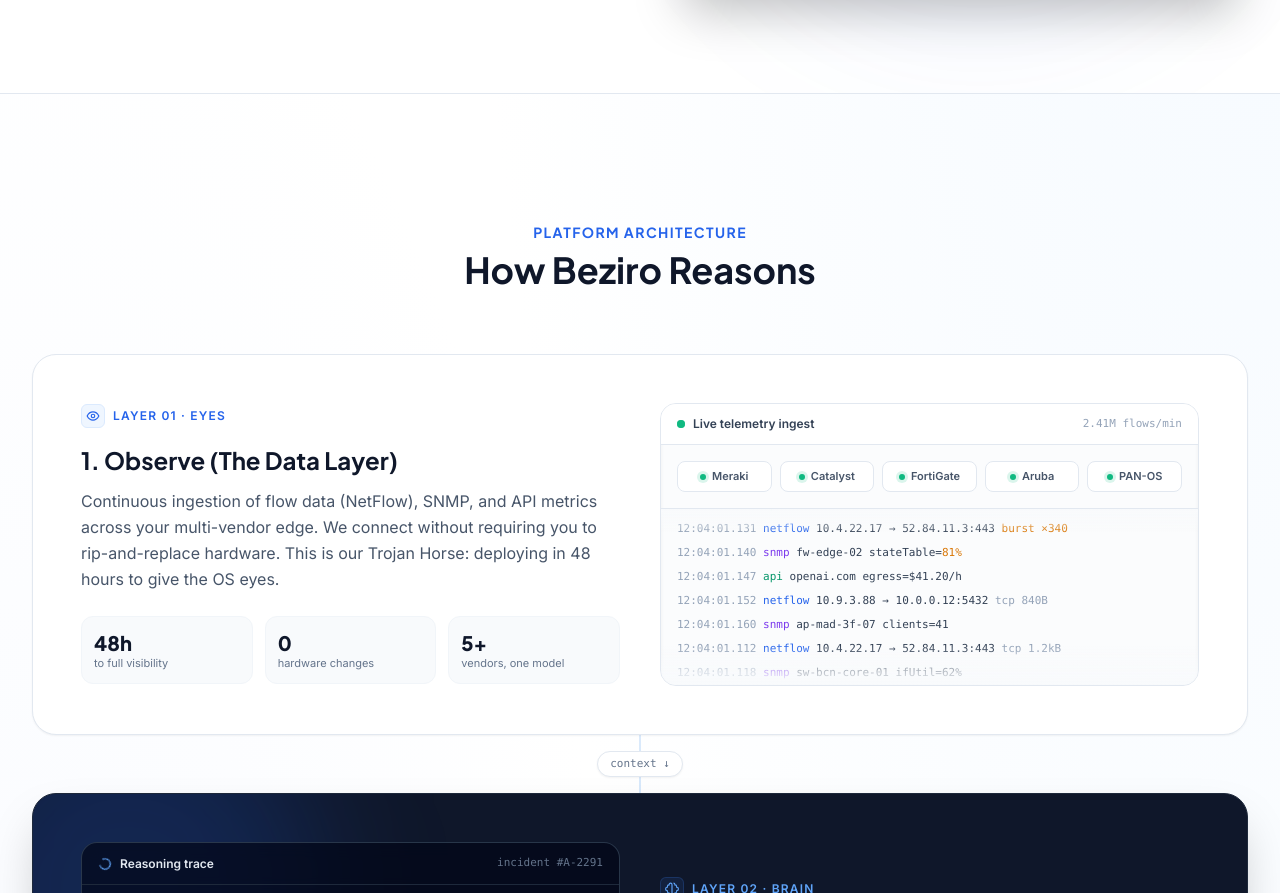
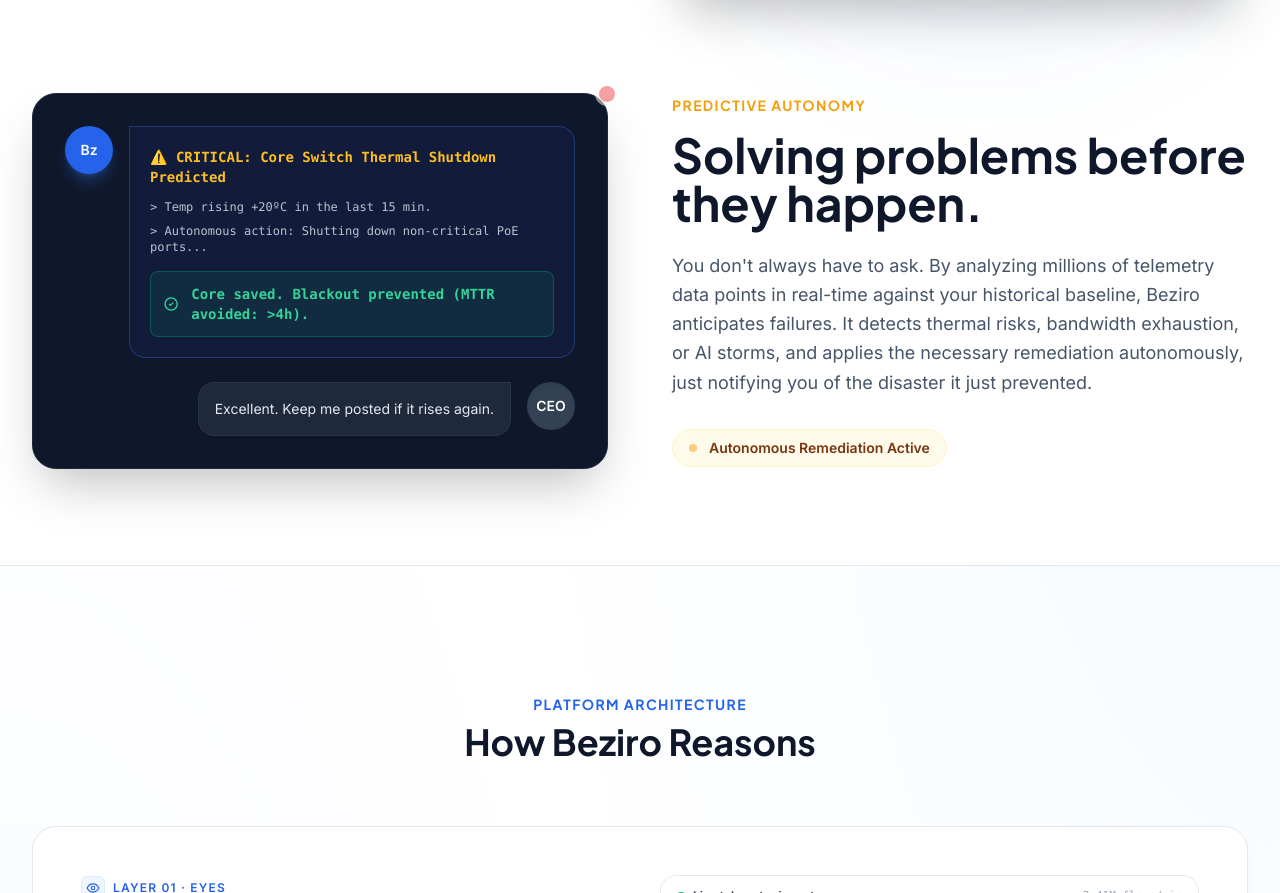
Before and after one commit to jplapersonal/beziro-landing, a website: page public/index.html in a window 1280 px wide. Shown: the part 1971-2864 px from the top of the page. Drawn offline with nearby package versions, Linux system fonts and the light colour scheme.

Commit message:
feat: add proactive autonomous remediation block below reactive NLP block

```diff
--- a/public/index.html
+++ b/public/index.html
@@ -249,6 +249,64 @@
                 </div>
 
             </div>
+
+            <!-- Predictive Autonomy Block -->
+            <div class="flex flex-col lg:flex-row-reverse items-center gap-16 mt-24">
+
+                <div class="lg:w-1/2">
+                    <h2 class="text-sm font-bold text-amber-500 uppercase tracking-widest mb-4">
+                        <span data-lang="en">Predictive Autonomy</span>
+                        <span data-lang="es">Autonomía Predictiva</span>
+                    </h2>
+                    <h3 class="text-3xl lg:text-5xl font-display font-bold text-beziro-900 mb-6 leading-tight">
+                        <span data-lang="en">Solving problems before they happen.</span>
+                        <span data-lang="es">Resolviendo problemas antes de que ocurran.</span>
+                    </h3>
+                    <p class="text-slate-600 text-lg leading-relaxed mb-8">
+                        <span data-lang="en">You don't always have to ask. By analyzing millions of telemetry data points in real-time against your historical baseline, Beziro anticipates failures. It detects thermal risks, bandwidth exhaustion, or AI storms, and applies the necessary remediation autonomously, just notifying you of the disaster it just prevented.</span>
+                        <span data-lang="es">No siempre tienes que dar la orden. Al analizar millones de datos de telemetría en tiempo real contra tu histórico (TSDB), Beziro se anticipa. Detecta riesgos térmicos, colapsos de ancho de banda o ataques, y aplica la remediación necesaria de forma autónoma, notificándote únicamente del desastre que acaba de evitar.</span>
+                    </p>
+                    <div class="inline-flex items-center gap-3 bg-amber-50 border border-amber-100 rounded-full py-2 px-4">
+                        <span class="w-2 h-2 bg-amber-500 rounded-full animate-pulse"></span>
+                        <span class="text-sm font-bold text-amber-900"><span data-lang="en">Autonomous Remediation Active</span><span data-lang="es">Remediación Autónoma Activa</span></span>
+                    </div>
+                </div>
+
+                <div class="lg:w-1/2 w-full">
+                    <div class="bg-slate-900 rounded-3xl p-8 shadow-2xl border border-slate-800 relative">
+                        <div class="absolute -top-3 -right-3 w-6 h-6 bg-red-500 rounded-full border-4 border-white animate-pulse"></div>
+                        <!-- Chat Bubble 1 (Beziro Alert) -->
+                        <div class="flex gap-4 mb-6">
+                            <div class="w-12 h-12 rounded-full bg-blue-600 flex-shrink-0 flex items-center justify-center text-sm font-black text-white shadow-lg shadow-blue-500/30">Bz</div>
+                            <div class="bg-blue-950/40 rounded-2xl rounded-tl-none p-5 text-sm font-mono text-slate-300 shadow-sm border border-blue-500/30 w-full">
+                                <div class="text-amber-400 font-bold mb-3">
+                                    <span data-lang="en">⚠️ CRITICAL: Core Switch Thermal Shutdown Predicted</span>
+                                    <span data-lang="es">⚠️ CRÍTICO: Riesgo térmico en Switch Core detectado</span>
+                                </div>
+                                <div class="space-y-2 opacity-90 text-xs">
+                                    <div><span data-lang="en">&gt; Temp rising +20ºC in the last 15 min.</span><span data-lang="es">&gt; Tendencia alcista (+20ºC) en los últimos 15 min.</span></div>
+                                    <div><span data-lang="en">&gt; Autonomous action: Shutting down non-critical PoE ports...</span><span data-lang="es">&gt; Acción autónoma: Apagando puertos PoE no críticos...</span></div>
+                                </div>
+                                <div class="mt-4 text-emerald-400 font-bold bg-emerald-500/10 border border-emerald-500/30 p-3 rounded-lg flex items-center gap-3">
+                                    <svg class="w-5 h-5 text-emerald-400" fill="none" viewBox="0 0 24 24" stroke="currentColor"><path strokeLinecap="round" strokeLinejoin="round" stroke-width="2" d="M9 12l2 2 4-4m6 2a9 9 0 11-18 0 9 9 0 0118 0z" /></svg>
+                                    <span data-lang="en">Core saved. Blackout prevented (MTTR avoided: &gt;4h).</span>
+                                    <span data-lang="es">Core salvado. Apagón evitado (MTTR ahorrado: &gt;4h).</span>
+                                </div>
+                            </div>
+                        </div>
+                        <!-- Chat Bubble 2 (CEO Response) -->
+                        <div class="flex gap-4 flex-row-reverse">
+                            <div class="w-12 h-12 rounded-full bg-slate-700 flex-shrink-0 flex items-center justify-center text-sm font-bold text-white shadow-inner">CEO</div>
+                            <div class="bg-slate-800 rounded-2xl rounded-tr-none p-4 text-sm text-slate-200 shadow-sm border border-slate-700/50">
+                                <span data-lang="en">Excellent. Keep me posted if it rises again.</span>
+                                <span data-lang="es">Perfecto. Avísame si vuelve a subir.</span>
+                            </div>
+                        </div>
+                    </div>
+                </div>
+
+            </div>
+
         </div>
     </section>
 
```
